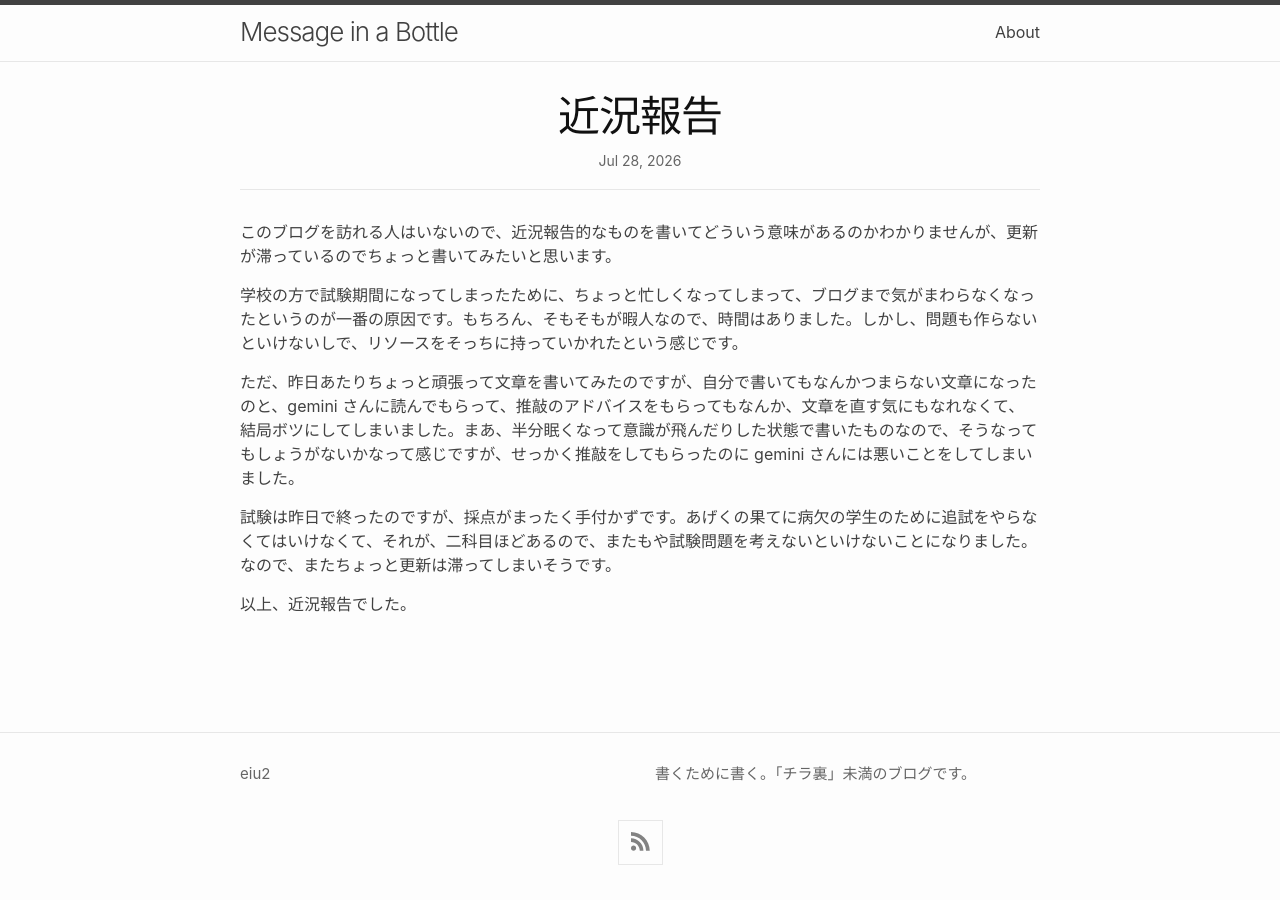
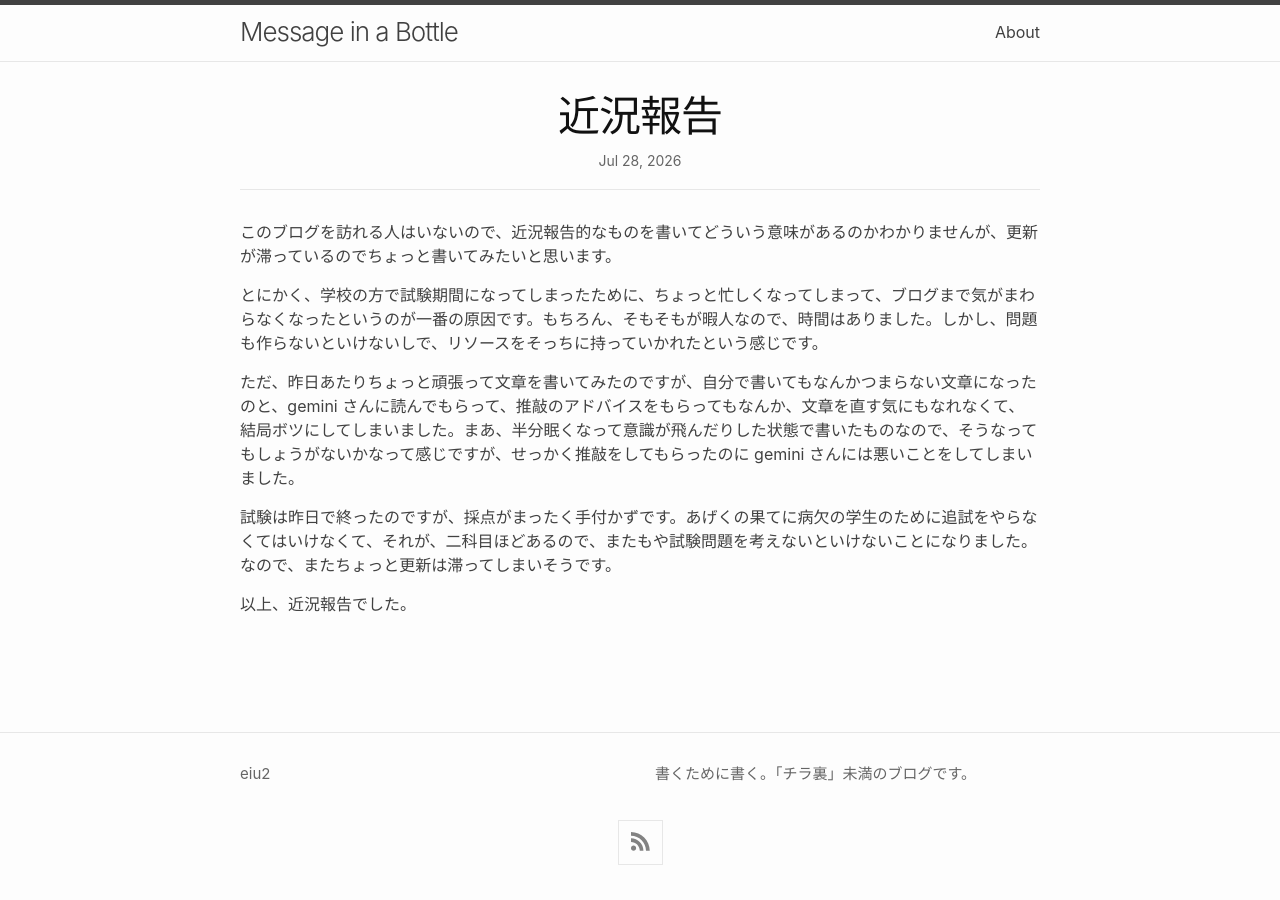
Before and after one commit to eiu2/eiu2.github.com, a Jekyll site: the page built from _posts/2026-07-28-exam.md, in a window 1280 px wide. Built offline with Jekyll 4.4.1, drawn with Linux system fonts in a browser that asks for light colours; nearby versions of some CDN libraries.

Commit message:
Update 2026-07-28-exam.md

```diff
--- a/_posts/2026-07-28-exam.md
+++ b/_posts/2026-07-28-exam.md
@@ -5,7 +5,7 @@ title: 近況報告
 
 このブログを訪れる人はいないので、近況報告的なものを書いてどういう意味があるのかわかりませんが、更新が滞っているのでちょっと書いてみたいと思います。
 
-学校の方で試験期間になってしまったために、ちょっと忙しくなってしまって、ブログまで気がまわらなくなったというのが一番の原因です。もちろん、そもそもが暇人なので、時間はありました。しかし、問題も作らないといけないしで、リソースをそっちに持っていかれたという感じです。
+とにかく、学校の方で試験期間になってしまったために、ちょっと忙しくなってしまって、ブログまで気がまわらなくなったというのが一番の原因です。もちろん、そもそもが暇人なので、時間はありました。しかし、問題も作らないといけないしで、リソースをそっちに持っていかれたという感じです。
 
 ただ、昨日あたりちょっと頑張って文章を書いてみたのですが、自分で書いてもなんかつまらない文章になったのと、gemini さんに読んでもらって、推敲のアドバイスをもらってもなんか、文章を直す気にもなれなくて、結局ボツにしてしまいました。まあ、半分眠くなって意識が飛んだりした状態で書いたものなので、そうなってもしょうがないかなって感じですが、せっかく推敲をしてもらったのに gemini さんには悪いことをしてしまいました。
 
```
